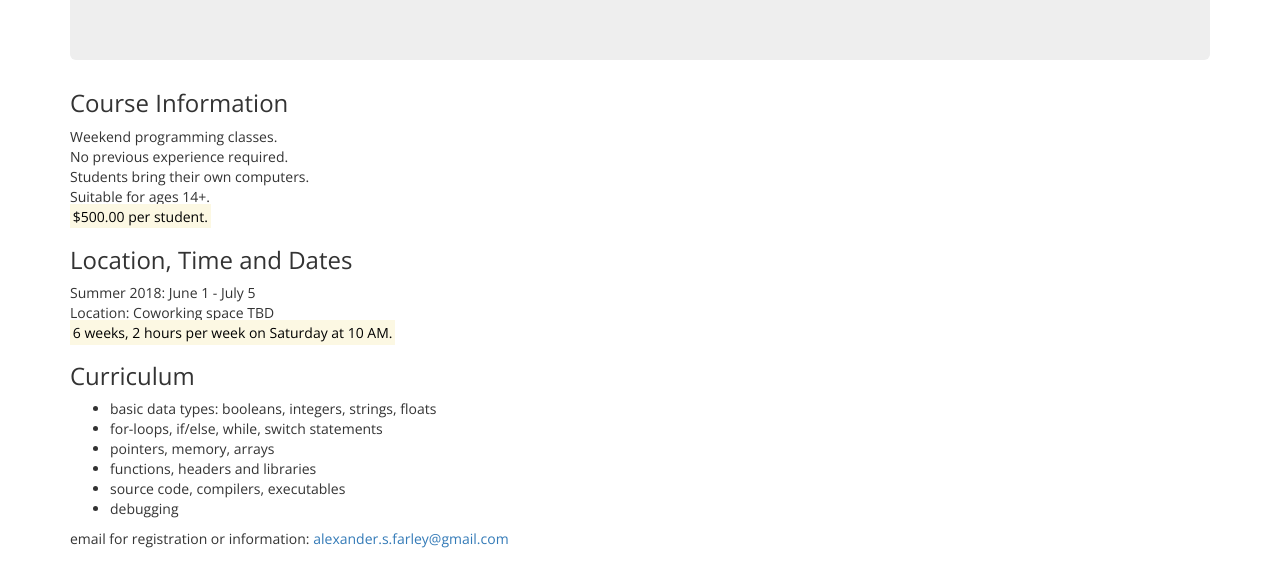
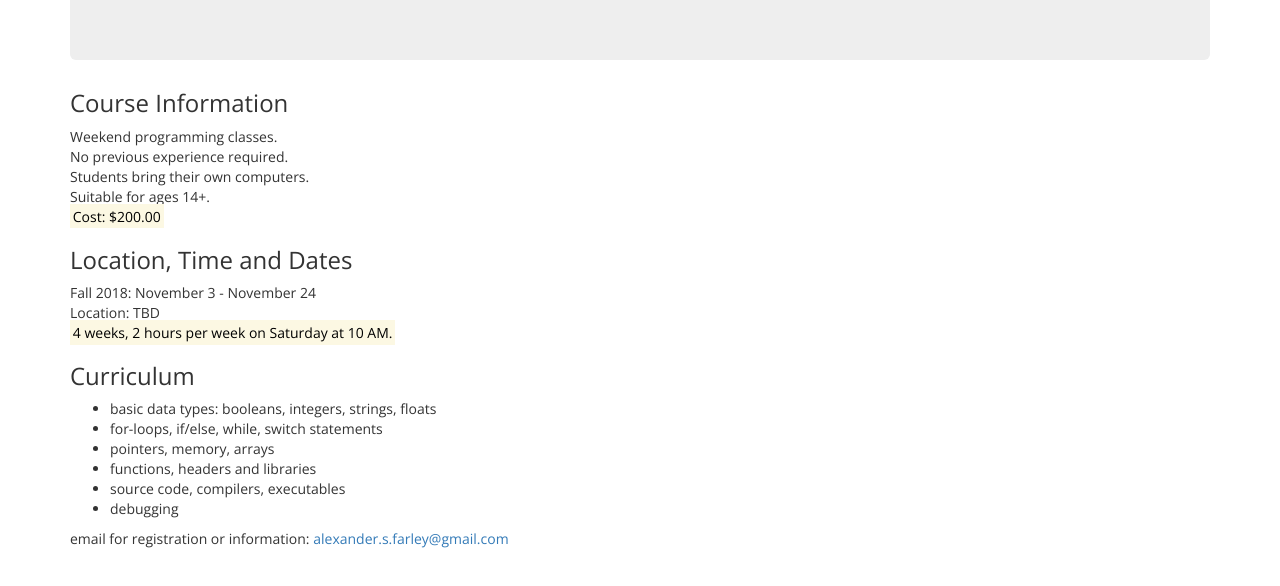
Before and after one commit to asfarley/codecamp, a plain HTML site: page index.html in a window 1280 px wide. Shown: the part 180-766 px from the top of the page. Drawn offline with nearby package versions, Linux system fonts and the light colour scheme.

Commit message:
Updating details.

```diff
--- a/index.html
+++ b/index.html
@@ -31,12 +31,12 @@
 	No previous experience required. <br/>
 	Students bring their own computers. <br/>
 	Suitable for ages 14+. <br/>
-	<mark>$500.00 per student. </mark>
+	<mark>Cost: $200.00</mark>
 
 	<h3>Location, Time and Dates</h3>
-	Summer 2018: June 1 - July 5<br/>
-	Location: Coworking space TBD <br/>
-	<mark>6 weeks, 2 hours per week on Saturday at 10 AM. </mark>
+	Fall 2018: November 3 - November 24 <br/>
+	Location: TBD <br/>
+	<mark>4 weeks, 2 hours per week on Saturday at 10 AM. </mark>
 
 	<h3>Curriculum</h3>
 	<ul>
```
